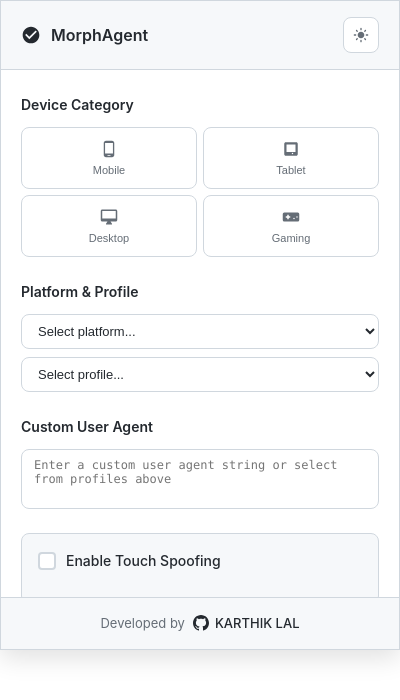
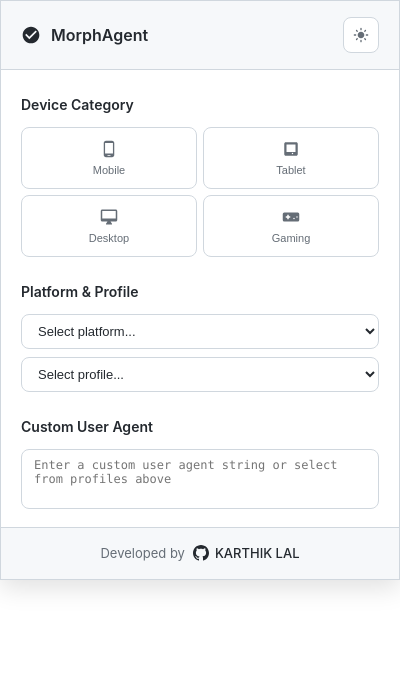
Before and after one commit to karthik558/MorphAgent, a browser extension: page popup.html in a window 400 px wide. Drawn offline with Linux system fonts and the light colour scheme.

Commit message:
MorphAgent: Adjust layout and positioning for dark mode extension container and footer

```diff
--- a/css/popup.css
+++ b/css/popup.css
@@ -67,8 +67,7 @@
 
 .extension-container {
   width: 400px;
-  min-height: 540px;
-  max-height: 650px;
+  height: 580px;
   background: var(--primary-light);
   border: 1px solid var(--border-light);
   border-radius: 12px;
@@ -92,6 +91,7 @@
   border-bottom: 1px solid var(--border-light);
   padding: 16px 20px;
   transition: all 0.2s cubic-bezier(0.4, 0, 0.2, 1);
+  flex-shrink: 0; /* Prevent header from shrinking */
 }
 
 body.dark-mode .header {
@@ -188,8 +188,8 @@
 .main-content {
   padding: 24px 20px;
   overflow-y: auto;
-  flex: 1;
-  max-height: none;
+  flex: 1 1 0; /* Flex grow, shrink, and basis */
+  min-height: 0; /* Allow flex item to shrink */
 }
 
 .main-content::-webkit-scrollbar {
@@ -674,7 +674,7 @@
 /* Status message */
 .status-message {
   position: absolute;
-  bottom: 70px;
+  bottom: 80px; /* Adjusted to account for footer height */
   left: 20px;
   right: 20px;
   padding: 12px 16px;
@@ -714,6 +714,10 @@
   background: var(--secondary-light);
   padding: 16px 20px;
   transition: all 0.2s cubic-bezier(0.4, 0, 0.2, 1);
+  flex-shrink: 0; /* Prevent footer from shrinking */
+  margin-top: auto; /* Push footer to bottom */
+  position: relative;
+  z-index: 100; /* Ensure footer is above other content */
 }
 
 body.dark-mode .footer {
```
